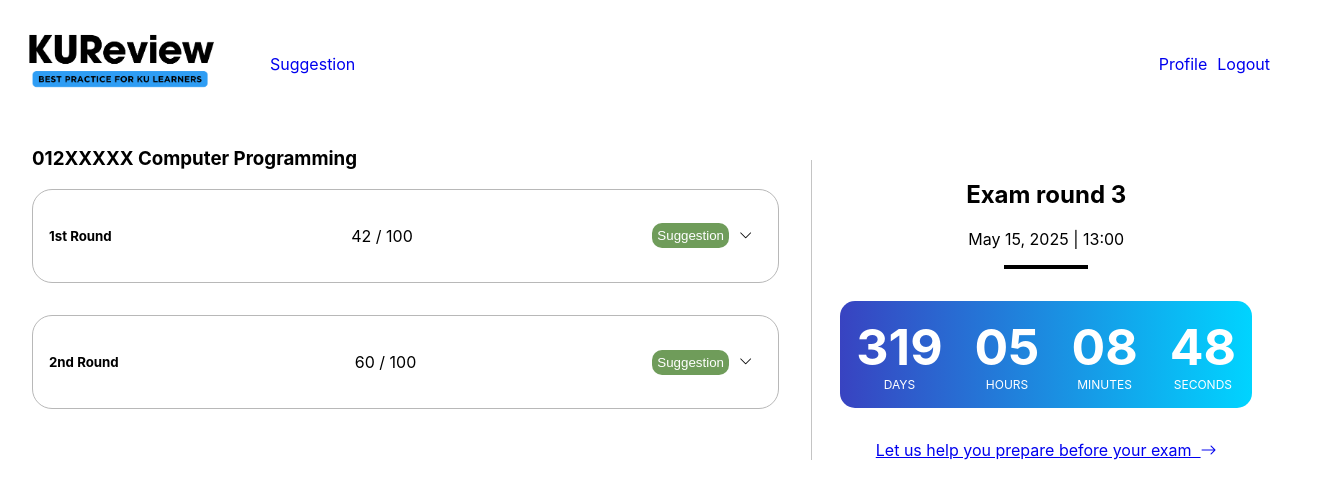
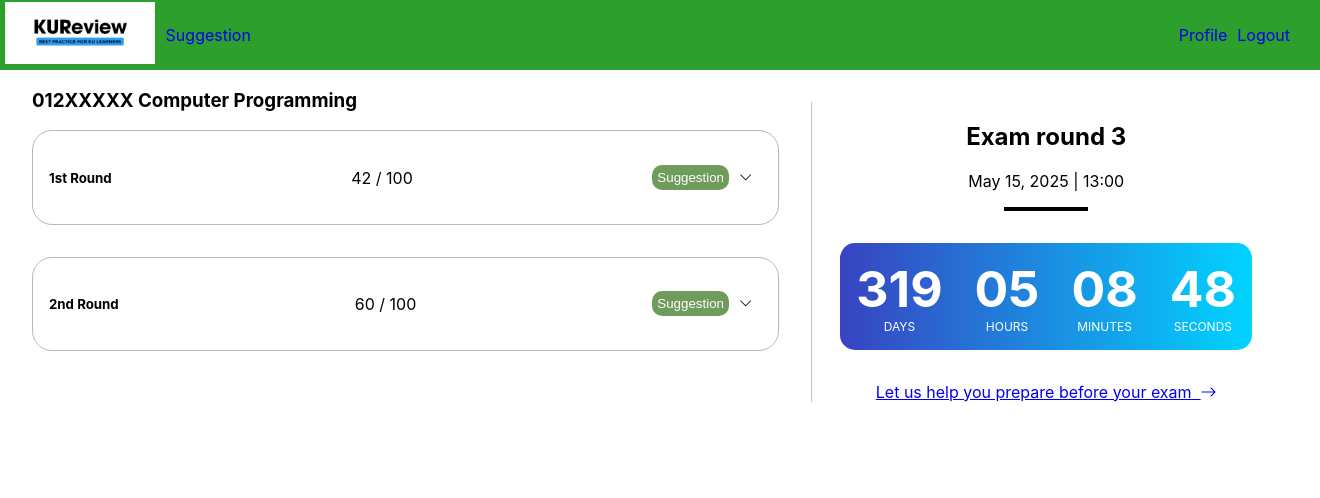
Before and after one commit to KUReview66/KUReview-frontend, a React (Create React App) app: page /score in a window 1280 px wide. Shown: the top 498 px of the page, 1320 px wide, since content can reach past the window. Built offline with nearby package versions, Linux system fonts and the light colour scheme.

Commit message:
Add bg on Nav bar fix logo

```diff
--- a/src/styles/NavBar.module.css
+++ b/src/styles/NavBar.module.css
@@ -6,13 +6,18 @@ header {
     display: flex;
     align-items: center;
     width: 100%;
+    background-color: rgb(44, 159, 44) !important;
+    padding: 5px 20px; /* Reduce padding to decrease height */
+    height: 60px; /* Set a fixed height */
+
 }
 
 nav {
     display: flex;
     justify-content: space-between;
     align-items: center;
-    width: 100%;
+    width: 90%;
+    margin-left: 2%;
 }
 
 .profile a{
@@ -56,6 +61,13 @@ a {
 /* Responsive Styling */
 .small-screen-only {
     display: none;
+}
+/* Reduce Logo Size */
+a img {
+    width: 150px; /* Adjust width to make it smaller */
+    height: auto; /* Maintain aspect ratio */
+    margin-left: 10%;
+
 }
 
 .large-screen-only {
@@ -132,4 +144,5 @@ a {
         opacity: 1;
         transform: translateY(0);
     }
+
 }
```
